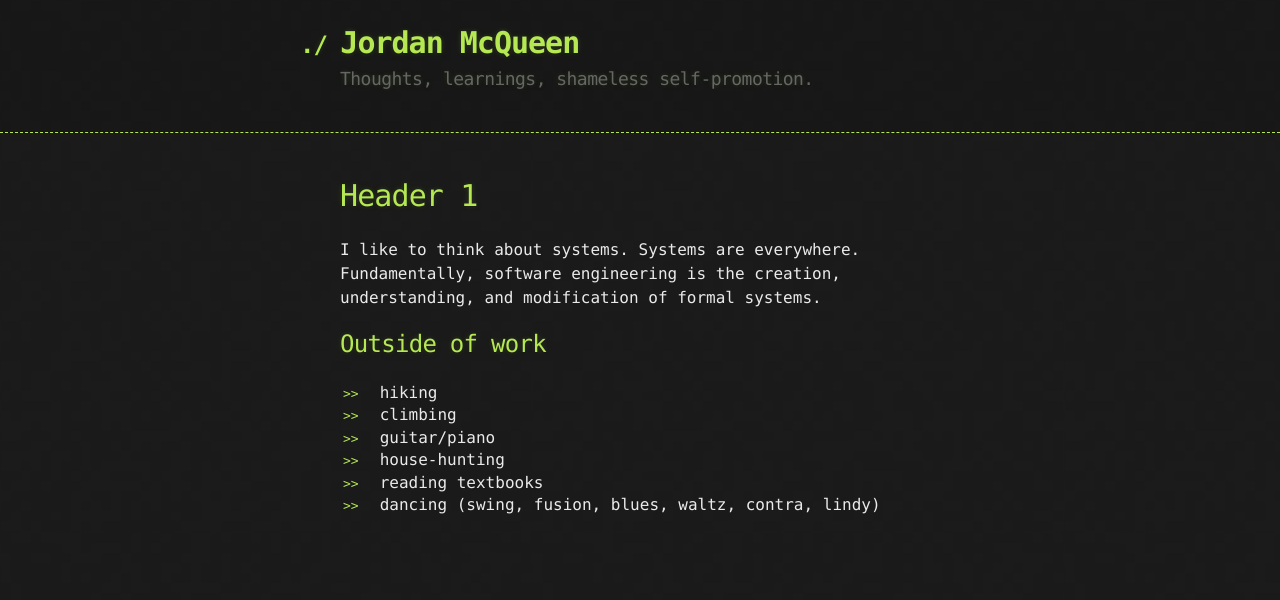
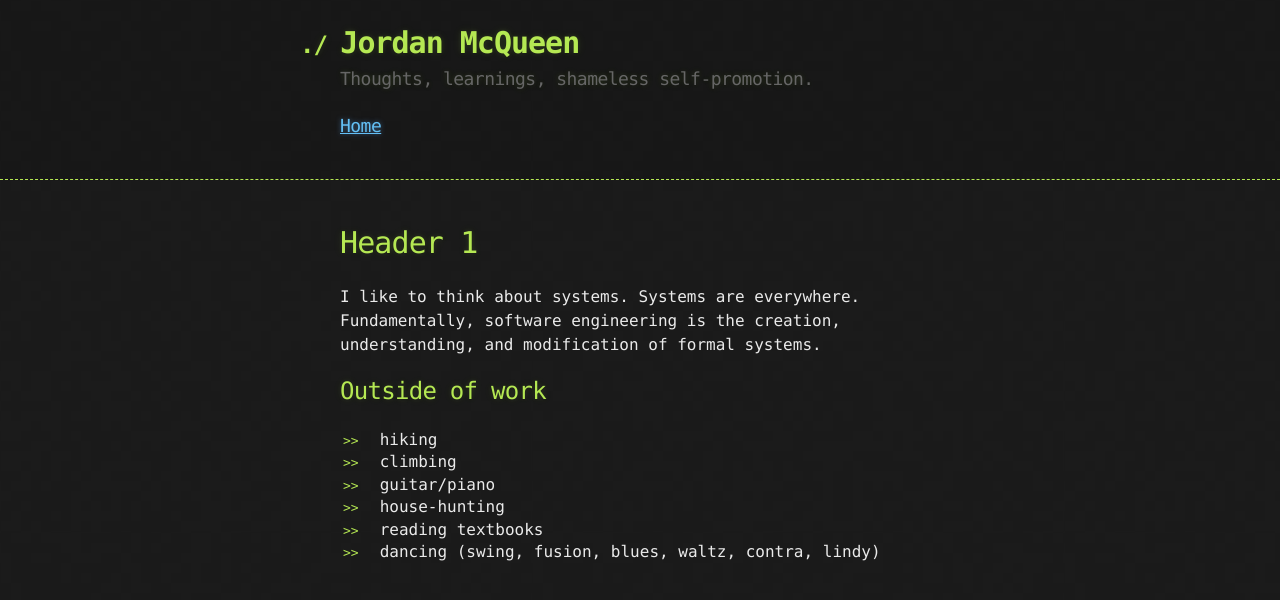
Before and after one commit to mcqueenjordan/mcqueenjordan.github.io, a Jekyll site: the page built from index.md, in a window 1280 px wide. Shown: the top 600 px of the page. Built offline with Jekyll 4.4.1, drawn with Linux system fonts in a browser that asks for light colours; our own code applies the rules of GitHub Pages for plain Markdown files.

Commit message:
add home link

```diff
--- a/_layouts/default.html
+++ b/_layouts/default.html
@@ -7,13 +7,14 @@
     <link rel="stylesheet" href="{{ '/assets/css/style.css?v=' | append: site.github.build_revision | relative_url }}">
     <title>{{ site.title }}</title>
   </head>
-
   <body>
-
     <header>
       <div class="container">
-          <h1>{{ site.heading }}</h1>
+        <h1>{{ site.heading }}</h1>
         <h2>{{ site.description }}</h2>
+        <h2>
+            <a href="/">Home</a>
+        </h2>
       </div>
     </header>
 
```
